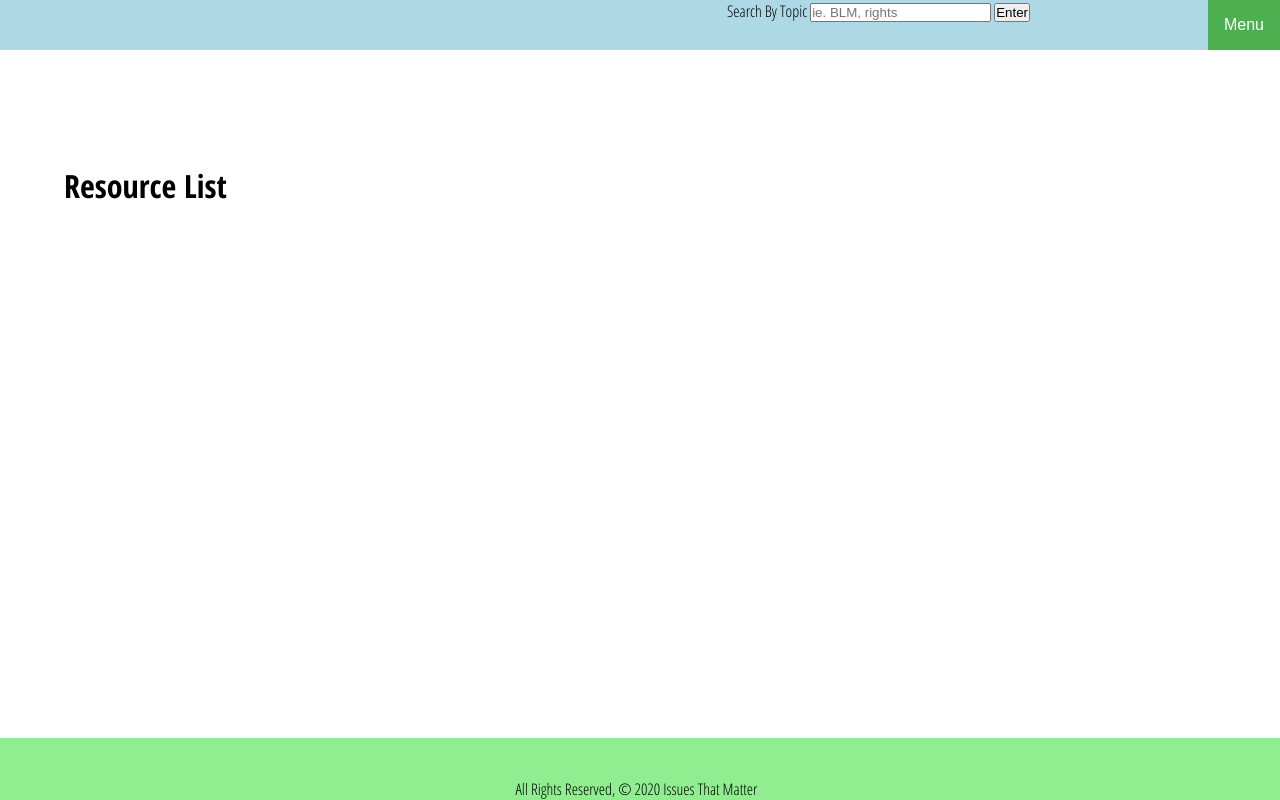
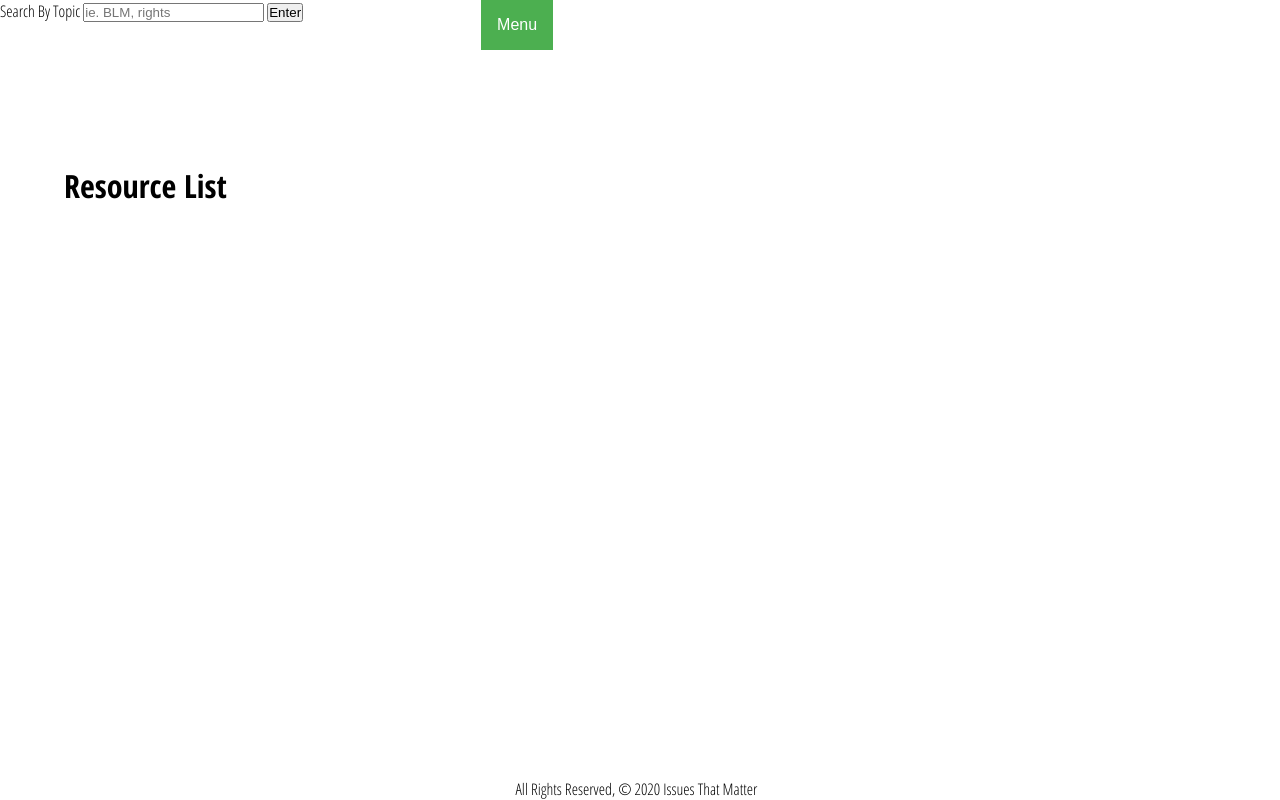
Before and after one commit to jfernnn/Issues-That-Matter, a Django app: page /resources/ in a window 1280 px wide. Run offline with Django 3.2, Linux system fonts and the light colour scheme; data that the repository does not hold is empty.

Commit message:
write homepage

```diff
--- a/main_app/static/css/style.css
+++ b/main_app/static/css/style.css
@@ -31,9 +31,11 @@ main {
 
 header {
     grid-area: header;
-    background-color: lightblue;
+    background-color: white;
     position: fixed;
     width: 100%;
+    display: flex;
+    justify-content: space-between;
 }
 
 nav {
@@ -41,6 +43,11 @@ nav {
     float: right;
     /* padding-right: 5%; */
 }
+/*
+.search-bar {
+    display: flex;
+    justify-content: flex-start;
+} */
 
 /* Dropdown Button */
 .dropbtn {
@@ -49,7 +56,6 @@ nav {
     padding: 16px;
     font-size: 16px;
     border: none;
-
 }
 
 /* The container <div> - needed to position the dropdown content */
@@ -95,33 +101,24 @@ nav {
 }
 
 
-
-
-
-
-
 .image-container {
     display: flex;
     justify-content: center;
 }
 
-
-
-
-
-
-
-
-
 footer {
-    padding-top: 5vh;
+    display: flex;
+    align-items: center;
+    justify-content: center;
+    /* padding-top: 3vh; */
     position: fixed;
     left: 0;
     bottom: 0;
     width: 100%;
-    text-align: center;
+    /* text-align: center; */
     grid-area: footer;
-    background-color: lightgreen;
+    background-color: white;
+    /* padding-bottom: ; */
 }
 
 .card {
--- a/main_app/templates/base.html
+++ b/main_app/templates/base.html
@@ -14,7 +14,7 @@
 <body>
     <header>
         <nav>
-            <div>
+            <div class="search-bar">
                 <form action="{% url 'search' %}" method="POST">
                     {% csrf_token %}
                     <p>Search By Topic <input type="text" placeholder='ie. BLM, rights' name="search">
```
Also changed, not shown: main_app/templates/home.html (+14 -2 lines).
